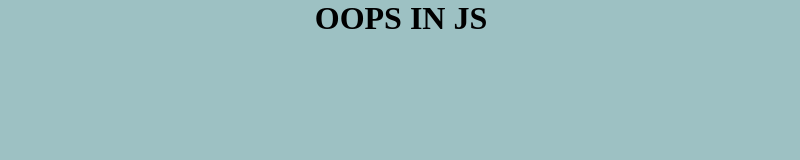
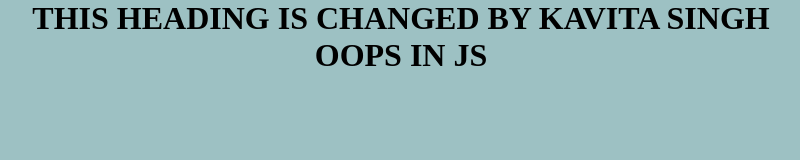
Before and after one commit to hubnet-kavita/grepo, a plain HTML site: page index.html in a window 1280 px wide. Shown: the whole page, without its empty margins (239-1039 px from the left). Drawn offline with Linux system fonts and the light colour scheme.

Commit message:
Update index.html

```diff
--- a/index.html
+++ b/index.html
@@ -7,6 +7,7 @@
     <link rel="stylesheet" href="index.css">
 </head>
 <body>
+    <h1>this heading is changed by kavita singh</h1>
     <h1>oops in js</h1>
 
 </body>
```
